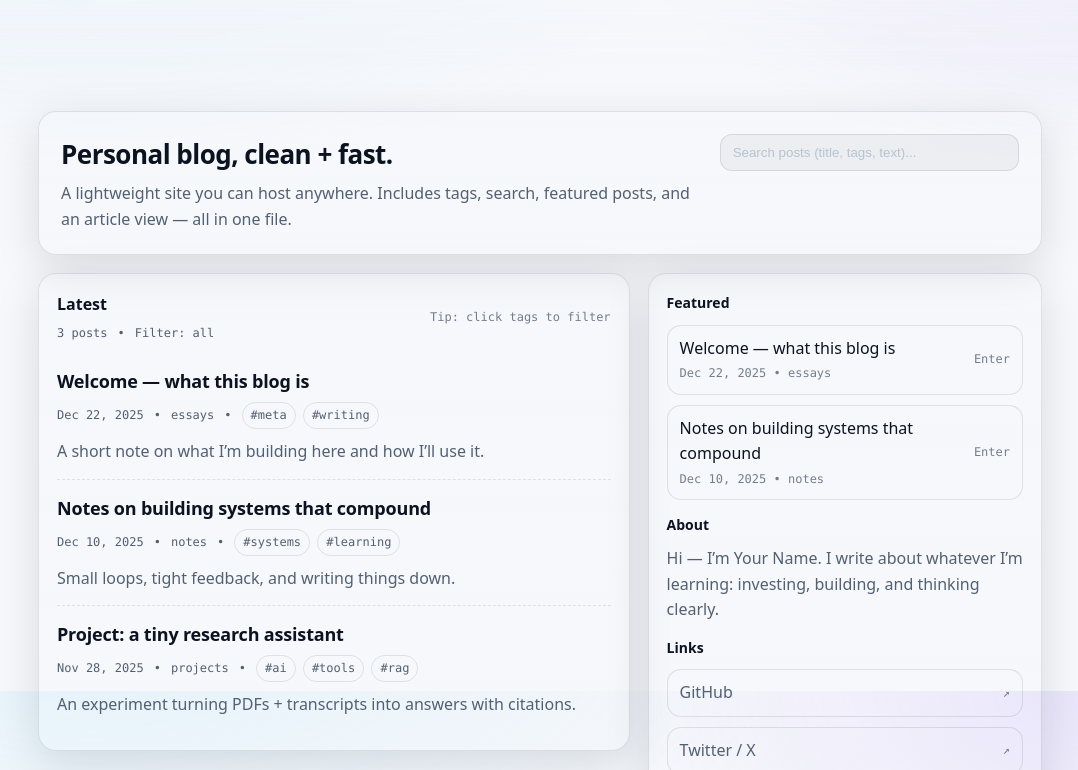
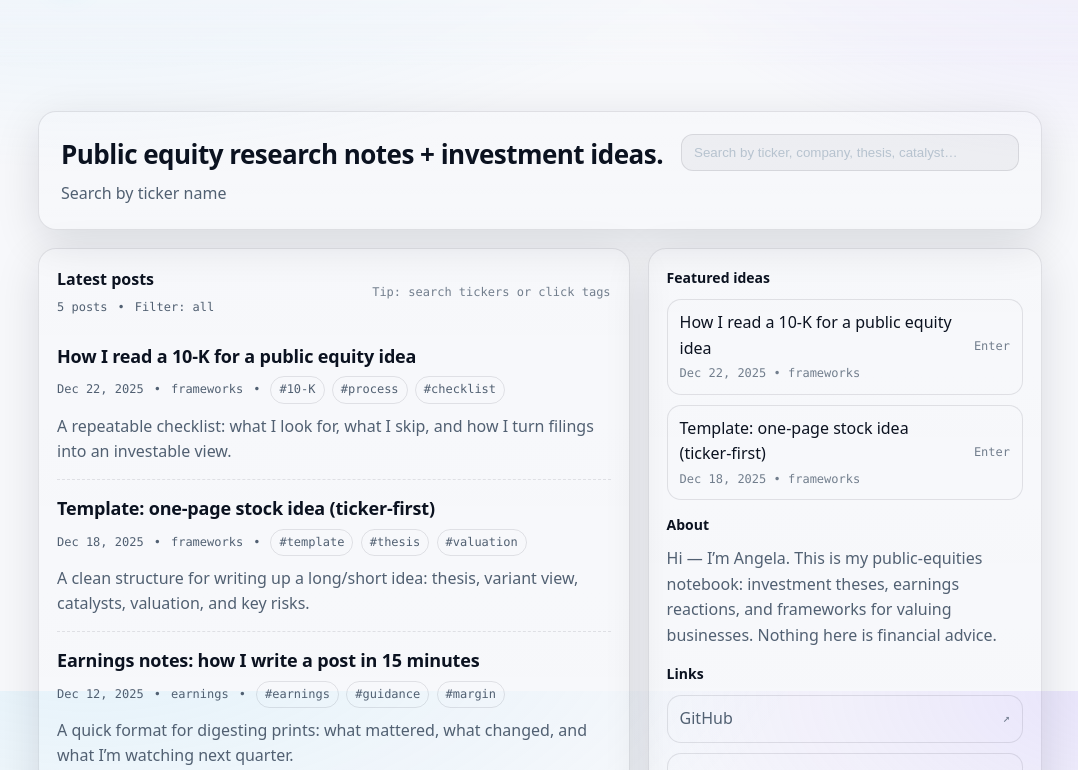
Before and after one commit to angelaweng0903/angela-investment-blog, a plain HTML site: page index.html in a window 1280 px wide. Shown: the part 109-879 px from the top of the page, without its empty margins (100-1178 px from the left). Drawn offline with Linux system fonts and the light colour scheme.

Commit message:
changed framework

```diff
--- a/index.html
+++ b/index.html
@@ -3,7 +3,7 @@
 <head>
   <meta charset="utf-8" />
   <meta name="viewport" content="width=device-width, initial-scale=1" />
-  <title>Your Name — Blog</title>
+  <title>Angela's Investment Thoughts</title>
   <meta name="description" content="A personal blog: essays, notes, and projects." />
   <style>
     :root{
@@ -229,16 +229,17 @@
         <a class="brand" href="#" id="homeBtn" aria-label="Go home">
           <div class="avatar" aria-hidden="true"></div>
           <div>
-            <h1 id="siteName">Your Name</h1>
-            <p id="siteTagline">Writing about ideas, projects, and life.</p>
+            <h1 id="siteName">Angela</h1>
+            <p id="siteTagline">Public equity ideas, earnings notes, and valuation frameworks.</p>
           </div>
         </a>
 
         <nav>
           <div class="chip active" data-filter="all">All</div>
-          <div class="chip" data-filter="essays">Essays</div>
-          <div class="chip" data-filter="notes">Notes</div>
-          <div class="chip" data-filter="projects">Projects</div>
+          <div class="chip" data-filter="ideas">Stock Ideas</div>
+          <div class="chip" data-filter="earnings">Earnings</div>
+          <div class="chip" data-filter="frameworks">Frameworks</div>
+          <div class="chip" data-filter="watchlist">Watchlist</div>
           <button class="btn" id="themeToggle" title="Toggle theme">☾ / ☀︎</button>
         </nav>
       </div>
@@ -249,13 +250,13 @@
     <section class="hero">
       <div class="row">
         <div>
-          <h2 id="heroTitle">Personal blog, clean + fast.</h2>
+          <h2 id="heroTitle">Public equity research notes + investment ideas.</h2>
           <p id="heroDesc">
-            A lightweight site you can host anywhere. Includes tags, search, featured posts, and an article view — all in one file.
+            Search for ticker name
           </p>
         </div>
         <div class="search">
-          <input class="input" id="searchInput" placeholder="Search posts (title, tags, text)..." />
+          <input class="input" id="searchInput" placeholder="Search by ticker, company, thesis, catalyst…" />
         </div>
       </div>
     </section>
@@ -266,27 +267,27 @@
 
       <!-- Sidebar -->
       <aside class="card sidebar">
-        <h4>Featured</h4>
+        <h4>Featured ideas</h4>
         <div class="list" id="featuredList"></div>
 
         <div style="height:14px"></div>
 
         <h4>About</h4>
         <p style="margin:0; color:var(--muted)">
-          Hi — I’m <span id="aboutName">Your Name</span>. I write about whatever I’m learning: investing, building, and thinking clearly.
+          Hi — I’m <span id="aboutName">Angela</span>. This is my public-equities notebook: investment theses, earnings reactions, and frameworks for valuing businesses. Nothing here is financial advice.
         </p>
 
         <div style="height:14px"></div>
 
         <h4>Links</h4>
         <div class="list">
-          <a class="linkrow" href="#" onclick="alert('Replace this with your actual link (e.g., https://github.com/yourname)')">
+          <a class="linkrow" href="https://github.com/angelaweng0903" target="_blank" rel="noreferrer">
             <span>GitHub</span><span class="kbd">↗</span>
           </a>
-          <a class="linkrow" href="#" onclick="alert('Replace this with your actual link (e.g., https://twitter.com/yourname)')">
+          <a class="linkrow" href="#" target="_blank" rel="noreferrer" title="Set your X link in index.html">
             <span>Twitter / X</span><span class="kbd">↗</span>
           </a>
-          <a class="linkrow" href="#" onclick="alert('Replace this with your email link (mailto:you@email.com)')">
+          <a class="linkrow" href="mailto:your@email.com" title="Set your email in index.html">
             <span>Email</span><span class="kbd">↗</span>
           </a>
         </div>
@@ -294,71 +295,119 @@
     </main>
 
     <div class="footer">
-      <span>© <span id="year"></span> <span id="footerName">Your Name</span></span>
-      <span>Built with plain HTML/CSS/JS • No framework</span>
+      <span>© <span id="year"></span> <span id="footerName">Angela</span></span>
+      <span> • Plain HTML/CSS/JS</span>
     </div>
   </div>
 
   <script>
     // ====== Customize quickly here ======
     const PROFILE = {
-      name: "Your Name",
-      tagline: "Writing about ideas, projects, and life.",
-      heroTitle: "Personal blog, clean + fast.",
-      heroDesc: "A lightweight site you can host anywhere. Includes tags, search, featured posts, and an article view — all in one file."
+      name: "Angela",
+      tagline: "Public equity ideas, earnings notes, and valuation frameworks.",
+      heroTitle: "Public equity research notes + investment ideas.",
+      heroDesc: "Search by ticker name"
     };
 
     // ====== Sample posts (edit / add your own) ======
     const POSTS = [
       {
-        id: "welcome",
-        title: "Welcome — what this blog is",
+        id: "how-to-read-a-10k",
+        title: "How I read a 10-K for a public equity idea",
         date: "2025-12-22",
-        category: "essays",
-        tags: ["meta", "writing"],
+        category: "frameworks",
+        tags: ["10-K", "process", "checklist"],
         featured: true,
-        excerpt: "A short note on what I’m building here and how I’ll use it.",
+        excerpt: "A repeatable checklist: what I look for, what I skip, and how I turn filings into an investable view.",
         content: `
-          <p>This is a simple personal blog template you can deploy anywhere. It’s intentionally minimal: fast, readable, and easy to edit.</p>
-          <p>I’ll post <strong>essays</strong> when I have a full idea, <strong>notes</strong> when I’m learning, and <strong>projects</strong> when I build something.</p>
-          <pre><code>// Tip: edit POSTS in the HTML file
-// Add new posts, tags, and categories — done.</code></pre>
+          <p>This blog is focused on <strong>public equities</strong>: business quality, valuation, and what the market is missing.</p>
+          <p>My 10‑K workflow is simple:</p>
+          <ol>
+            <li><strong>Business model</strong>: how it makes money, unit economics, and pricing power.</li>
+            <li><strong>Segment + geography</strong>: where growth/profit actually comes from.</li>
+            <li><strong>Risks</strong>: what could break the thesis (customer concentration, regulation, cycles).</li>
+            <li><strong>Numbers</strong>: revenue bridge, margins, cash conversion, SBC, and balance sheet.</li>
+            <li><strong>What’s mispriced</strong>: variant view + timing (catalyst / slope of change).</li>
+          </ol>
+          <p><em>Not financial advice — just how I think.</em></p>
         `
       },
       {
-        id: "systems",
-        title: "Notes on building systems that compound",
-        date: "2025-12-10",
-        category: "notes",
-        tags: ["systems", "learning"],
+        id: "idea-template",
+        title: "Template: one-page stock idea (ticker-first)",
+        date: "2025-12-18",
+        category: "frameworks",
+        tags: ["template", "thesis", "valuation"],
         featured: true,
-        excerpt: "Small loops, tight feedback, and writing things down.",
+        excerpt: "A clean structure for writing up a long/short idea: thesis, variant view, catalysts, valuation, and key risks.",
         content: `
-          <p>Compounding isn’t just money — it’s habits and feedback loops.</p>
-          <p>My default system:</p>
+          <p>When I write an idea, I force it into one page:</p>
           <ul>
-            <li>Track inputs (time, reps), not just outcomes.</li>
-            <li>Write short reflections after each work block.</li>
-            <li>Ship small artifacts (notes, drafts, prototypes).</li>
+            <li><strong>Ticker / Company</strong>: what it does in one sentence</li>
+            <li><strong>Thesis</strong>: 2–3 bullets</li>
+            <li><strong>What’s mispriced</strong>: the market’s current narrative vs my view</li>
+            <li><strong>Catalysts</strong>: what changes minds (and when)</li>
+            <li><strong>Valuation</strong>: comps + a simple DCF sanity check</li>
+            <li><strong>Bear case</strong>: what would make me wrong</li>
+          </ul>
+          <pre><code>TICKER:
+Thesis:
+Mispricing:
+Catalysts:
+Valuation:
+Key risks:</code></pre>
+        `
+      },
+      {
+        id: "earnings-reaction-example",
+        title: "Earnings notes: how I write a post in 15 minutes",
+        date: "2025-12-12",
+        category: "earnings",
+        tags: ["earnings", "guidance", "margin"],
+        featured: false,
+        excerpt: "A quick format for digesting prints: what mattered, what changed, and what I’m watching next quarter.",
+        content: `
+          <p>My earnings note structure:</p>
+          <ol>
+            <li><strong>Headline</strong>: beat/miss + guide up/down</li>
+            <li><strong>Drivers</strong>: revenue vs margin vs mix</li>
+            <li><strong>Forward</strong>: what changed in the next 2 quarters</li>
+            <li><strong>Stock reaction</strong>: why the market moved</li>
+            <li><strong>Next check</strong>: what data point will confirm/deny</li>
+          </ol>
+        `
+      },
+      {
+        id: "watchlist-setup",
+        title: "Watchlist: names I’m tracking and why",
+        date: "2025-11-28",
+        category: "watchlist",
+        tags: ["watchlist", "catalyst", "setup"],
+        featured: false,
+        excerpt: "A living list of companies to track, with one-liner setups and the key KPI/catalyst for each.",
+        content: `
+          <p>This is where I keep quick setups. The goal isn’t breadth — it’s to know <em>exactly</em> what I’m waiting for.</p>
+          <ul>
+            <li><strong>TICKER</strong> — setup + KPI + catalyst window</li>
+            <li><strong>TICKER</strong> — setup + KPI + catalyst window</li>
           </ul>
         `
       },
       {
-        id: "project-01",
-        title: "Project: a tiny research assistant",
-        date: "2025-11-28",
-        category: "projects",
-        tags: ["ai", "tools", "rag"],
+        id: "sample-stock-idea",
+        title: "Stock idea example: (TICKER) — variant view + catalysts",
+        date: "2025-11-10",
+        category: "ideas",
+        tags: ["long", "catalyst", "multiple"],
         featured: false,
-        excerpt: "An experiment turning PDFs + transcripts into answers with citations.",
+        excerpt: "Replace this with a real name: thesis, why now, and a simple valuation range.",
         content: `
-          <p>I’m building a small research assistant that ingests PDFs and transcripts, then answers questions with citations.</p>
-          <p>Next steps:</p>
-          <ol>
-            <li>Chunking + embeddings</li>
-            <li>Retriever evals</li>
-            <li>UI polish</li>
-          </ol>
+          <p><strong>Ticker:</strong> (fill in)</p>
+          <p><strong>Thesis:</strong> (2–3 bullets)</p>
+          <p><strong>Variant view:</strong> what the market believes vs what I believe</p>
+          <p><strong>Why now:</strong> catalysts and timing</p>
+          <p><strong>Valuation:</strong> comps (EV/EBITDA, P/E) + quick DCF sanity check</p>
+          <p><strong>Key risks:</strong> what breaks the idea</p>
         `
       }
     ];
@@ -414,7 +463,7 @@
       main.innerHTML = `
         <div style="display:flex; align-items:center; justify-content:space-between; gap:12px; flex-wrap:wrap">
           <div>
-            <h3 style="margin:0; font-size:16px">Latest</h3>
+            <h3 style="margin:0; font-size:16px">Latest posts</h3>
             <div class="meta" style="margin-top:6px">
               <span>${list.length} post${list.length===1?"":"s"}</span>
               <span>•</span>
@@ -423,7 +472,7 @@
             </div>
           </div>
           <div class="meta">
-            <span class="kbd">Tip: click tags to filter</span>
+            <span class="kbd">Tip: search tickers or click tags</span>
           </div>
         </div>
 
```
